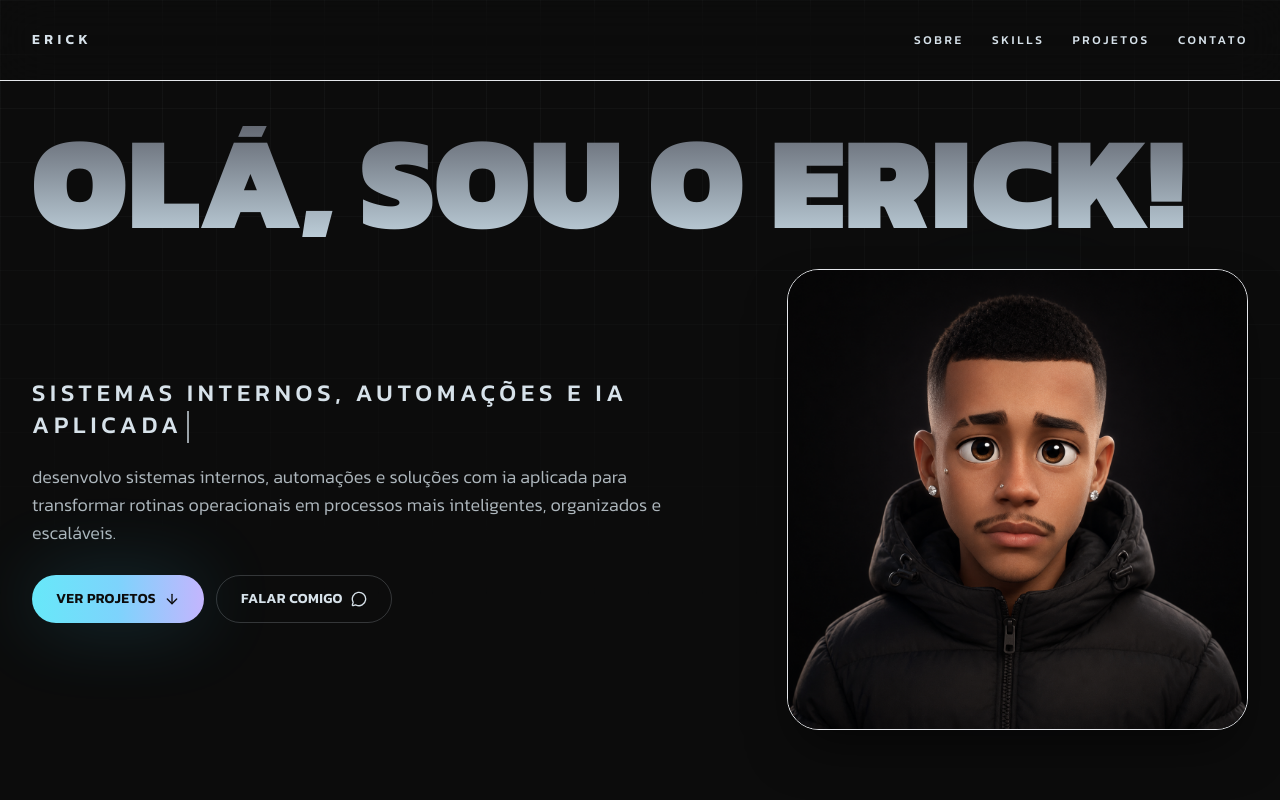
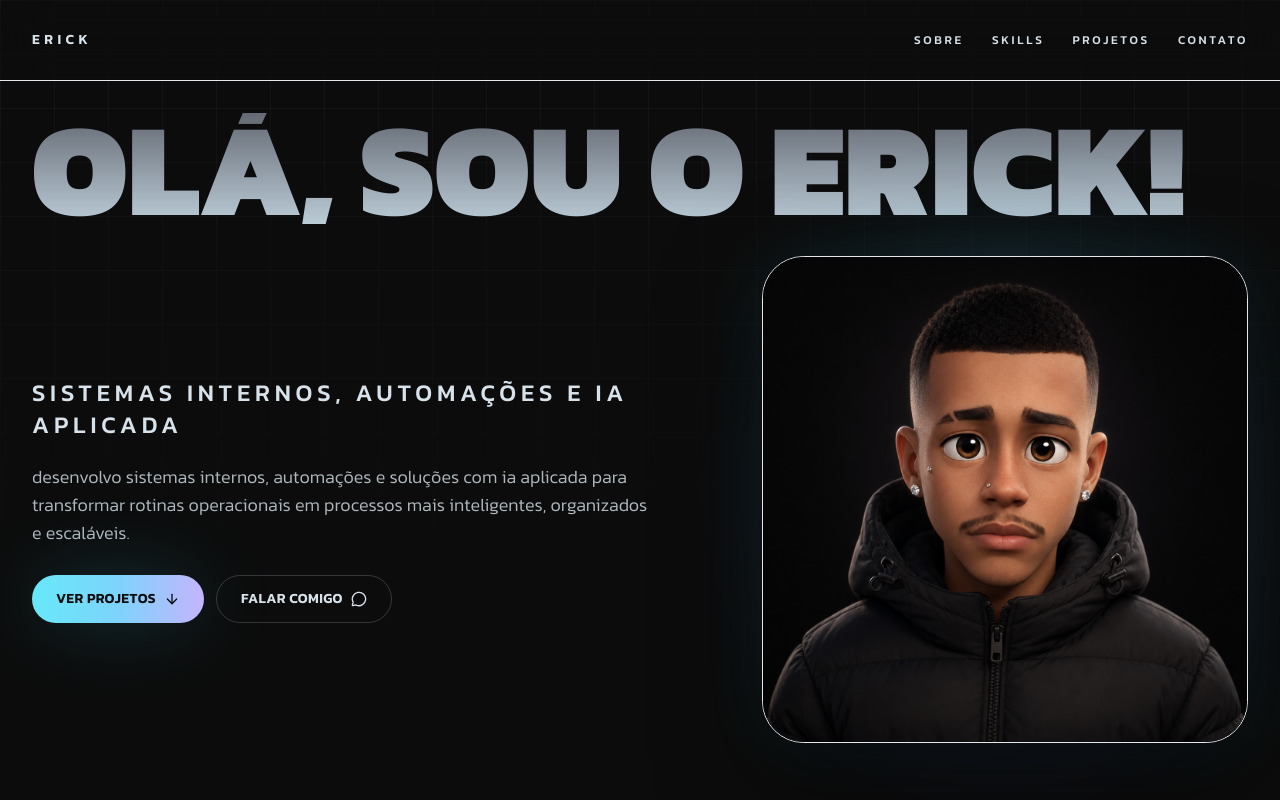
Before and after one commit to kinhoog/portfolio, a React (Vite) app: page / in a window 1280 px wide. Shown: the top 800 px of the page. Built offline with nearby package versions, Linux system fonts and the light colour scheme.

Commit message:
Refina acabamento visual do portfolio

```diff
--- a/src/components/TypewriterText.tsx
+++ b/src/components/TypewriterText.tsx
@@ -48,8 +48,9 @@ export function TypewriterText({ text, className }: TypewriterTextProps) {
       {displayed}
       <span
         aria-hidden="true"
+        data-typewriter-cursor
         className={`ml-1 inline-block w-[0.08em] bg-current align-[-0.08em] ${
-          done ? "opacity-70" : "animate-blink"
+          done ? "typewriter-cursor-done" : "animate-blink"
         }`}
       >
         &nbsp;
--- a/src/sections/HeroSection.tsx
+++ b/src/sections/HeroSection.tsx
@@ -26,7 +26,7 @@ export function HeroSection() {
           </h1>
         </FadeIn>
 
-        <div className="grid items-center gap-8 lg:grid-cols-[minmax(0,0.92fr)_minmax(340px,0.68fr)] lg:gap-8">
+        <div className="hero-layout-grid grid items-center gap-8 lg:gap-10">
           <div className="order-2 min-w-0 max-w-3xl text-center lg:order-1 lg:text-left">
             <FadeIn delay={0.1}>
               <p className="min-h-[2.5rem] max-w-full text-base font-medium uppercase tracking-[0.2em] text-[#D7E2EA] sm:text-xl md:text-2xl">
@@ -40,28 +40,26 @@ export function HeroSection() {
               </p>
             </FadeIn>
 
-            <FadeIn delay={0.26}>
-              <div className="mt-7 flex flex-col justify-center gap-3 sm:flex-row lg:justify-start">
+            <div className="mt-7 flex flex-row justify-center gap-3 lg:justify-start">
               <a
                 href="#projetos"
-                  className="inline-flex min-h-12 items-center justify-center gap-2 rounded-full bg-gradient-to-r from-cyan-300 via-sky-300 to-violet-300 px-6 text-sm font-semibold uppercase tracking-wide text-[#0C0C0C] shadow-tech-glow transition duration-200 hover:scale-[1.02]"
+                className="inline-flex min-h-12 flex-1 items-center justify-center gap-2 rounded-full bg-gradient-to-r from-cyan-300 via-sky-300 to-violet-300 px-4 text-xs font-semibold uppercase tracking-wide text-[#0C0C0C] shadow-tech-glow transition duration-200 hover:scale-[1.02] sm:flex-none sm:px-6 sm:text-sm"
               >
                 ver projetos
                 <ArrowDown className="h-4 w-4" aria-hidden="true" />
               </a>
               <a
                 href="#contato"
-                  className="inline-flex min-h-12 items-center justify-center gap-2 rounded-full border border-[#D7E2EA]/20 px-6 text-sm font-semibold uppercase tracking-wide text-[#D7E2EA] transition duration-200 hover:border-cyan-200/60 hover:bg-cyan-200/10"
+                className="inline-flex min-h-12 flex-1 items-center justify-center gap-2 rounded-full border border-[#D7E2EA]/20 px-4 text-xs font-semibold uppercase tracking-wide text-[#D7E2EA] transition duration-200 hover:border-cyan-200/60 hover:bg-cyan-200/10 sm:flex-none sm:px-6 sm:text-sm"
               >
                 falar comigo
                 <MessageCircle className="h-4 w-4" aria-hidden="true" />
               </a>
             </div>
-            </FadeIn>
           </div>
 
           <div className="order-1 flex justify-center lg:order-2 lg:justify-end">
-            <Magnet className="relative w-[min(72vw,300px)] sm:w-[390px] md:w-[430px] lg:w-[min(36vw,520px)]">
+            <Magnet className="relative w-[min(72vw,300px)] sm:w-[390px] md:w-[430px] lg:w-[min(38vw,540px)] xl:w-[min(38vw,560px)]">
               <motion.div
                 initial={reduceMotion ? false : { opacity: 0, y: 30, scale: 0.96 }}
                 animate={reduceMotion ? undefined : { opacity: 1, y: 0, scale: 1 }}
@@ -70,9 +68,9 @@ export function HeroSection() {
               >
                 <div
                   aria-hidden="true"
-                  className="hero-image-halo absolute inset-[-11%] -z-10 rounded-full blur-2xl"
+                  className="hero-image-halo absolute inset-[-15%] -z-10 rounded-full blur-3xl"
                 />
-                <div className="relative overflow-hidden rounded-[2rem] border border-[#D7E2EA]/14 bg-[#D7E2EA]/5 shadow-2xl shadow-black/55">
+                <div className="hero-image-shell relative overflow-hidden rounded-[2.6rem] border border-[#D7E2EA]/8 ring-1 ring-cyan-200/8">
                   <img
                     src={HERO_IMAGE_URL}
                     alt="Foto de Erick Rocha"
--- a/src/sections/ProjectsSection.tsx
+++ b/src/sections/ProjectsSection.tsx
@@ -3,9 +3,9 @@ import { projects } from "../data/projects";
 
 export function ProjectsSection() {
   return (
-    <section id="projetos" className="px-5 py-20 md:px-8 md:py-28">
+    <section id="projetos" className="px-5 pb-20 pt-28 md:px-8 md:pb-28 md:pt-32">
       <div className="mx-auto max-w-[1240px]">
-        <div className="mb-6 flex flex-col justify-between gap-5 md:mb-10 md:flex-row md:items-end">
+        <div className="mb-10 flex flex-col justify-between gap-5 md:mb-16 md:flex-row md:items-end">
           <div>
             <p className="text-xs font-semibold uppercase tracking-[0.34em] text-cyan-100/60">
               portfolio
--- a/src/styles/index.css
+++ b/src/styles/index.css
@@ -11,6 +11,7 @@ body,
   background: #0C0C0C;
   font-family: "Kanit", sans-serif;
   scroll-behavior: smooth;
+  scroll-padding-top: 96px;
 }
 
 * {
@@ -21,6 +22,10 @@ body,
 
 body {
   overflow-x: hidden;
+}
+
+section {
+  scroll-margin-top: 96px;
 }
 
 ::selection {
@@ -54,8 +59,30 @@ body {
 
 .hero-image-halo {
   background:
-    radial-gradient(circle at 50% 42%, rgba(69, 210, 255, 0.25), transparent 42%),
-    radial-gradient(circle at 50% 54%, rgba(117, 91, 255, 0.18), transparent 48%);
+    radial-gradient(circle at 50% 42%, rgba(69, 210, 255, 0.34), transparent 45%),
+    radial-gradient(circle at 50% 56%, rgba(117, 91, 255, 0.24), transparent 52%),
+    radial-gradient(circle at 50% 50%, rgba(215, 226, 234, 0.1), transparent 58%);
+}
+
+.hero-image-shell {
+  background:
+    radial-gradient(circle at 50% 22%, rgba(215, 226, 234, 0.1), transparent 34%),
+    linear-gradient(145deg, rgba(215, 226, 234, 0.07), rgba(215, 226, 234, 0.015));
+  box-shadow:
+    0 34px 100px rgba(0, 0, 0, 0.58),
+    0 0 70px rgba(75, 211, 255, 0.12);
+}
+
+@media (min-width: 1024px) {
+  .hero-layout-grid {
+    grid-template-columns: minmax(0, 1fr) minmax(500px, 540px);
+  }
+}
+
+@media (min-width: 1280px) {
+  .hero-layout-grid {
+    grid-template-columns: minmax(0, 1fr) 560px;
+  }
 }
 
 .metal-panel {
@@ -99,6 +126,20 @@ body {
   animation: blink 1s step-end infinite;
 }
 
+@keyframes cursor-fade-out {
+  0%,
+  60% {
+    opacity: 0.6;
+  }
+  100% {
+    opacity: 0;
+  }
+}
+
+.typewriter-cursor-done {
+  animation: cursor-fade-out 1s ease forwards;
+}
+
 @media (max-width: 767px) {
   .hero-heading-size {
     font-size: clamp(3.5rem, 17vw, 5.2rem);
```
Lines whose indentation alone changed are shown as unchanged.
